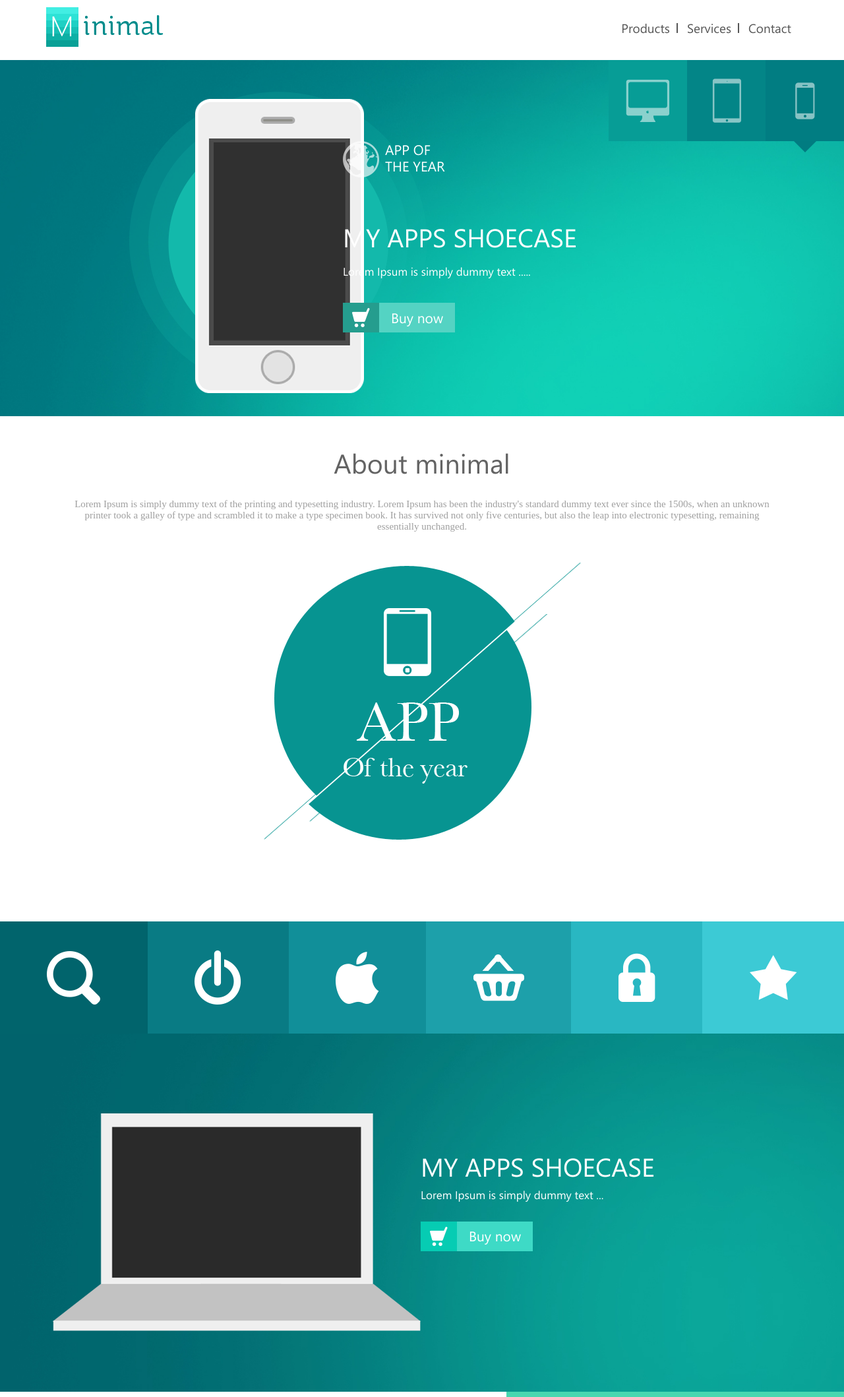
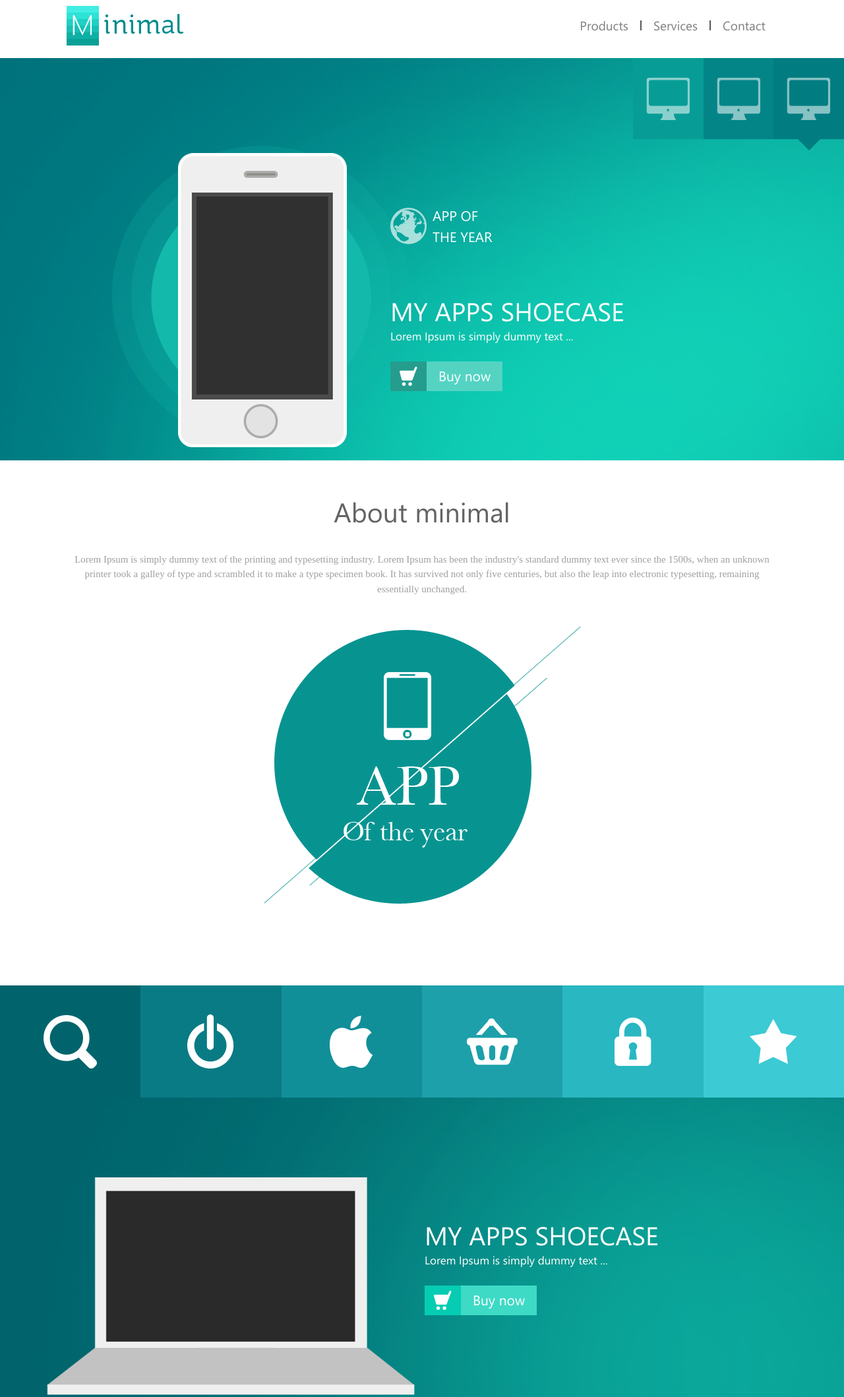
Before and after one commit to IgorKondratyuk1/best_app_website, a plain HTML site: page index.html in a window 1280 px wide. Shown: the part 12-2130 px from the top of the page at 66% size. Drawn offline with nearby package versions, Linux system fonts and the light colour scheme; files whose address does not match are found by name.

Commit message:
Second commit V2.0 added boostrap and adaptive

```diff
--- a/index.html
+++ b/index.html
@@ -3,80 +3,64 @@
 <head>
     <meta charset="UTF-8">
     <meta name="viewport" content="width=device-width, initial-scale=1.0">
-    <link rel="stylesheet" href="css/normalize.min.css">
+    <link rel="stylesheet" href="css/bootstrap-reboot.min.css">
+    <link rel="stylesheet" href="css/bootstrap.min.css">
     <link rel="stylesheet" href="css/fonts.css">
     <link rel="stylesheet" href="css/style.min.css">
-    <title>Project</title>
+    <title>Project_bootstrap</title>
 </head>
 <body>
     <header>
         <div class="container">
-            <div class="header_wrapper">
-                <div class="header_logo"><img src="img/logo.png" alt="logo"></div>
-                <div class="header_menu">
-                    <a href="#">Products</a>
-                    <a href="#">Services</a>
-                    <a href="#">Contact</a>
+            <nav class="navbar navbar-expand-lg navbar-light">
+                <a class="navbar-brand" href="#"><img src="img/logo.png" alt="logo"></a>
+                <button class="navbar-toggler" type="button" data-toggle="collapse" data-target="#navbarNav" aria-controls="navbarNav" aria-expanded="false" aria-label="Toggle navigation">
+                    <span class="navbar-toggler-icon"></span>
+                </button>
+                <div class="collapse navbar-collapse" id="navbarNav">
+                    <ul class="navbar-nav ml-auto">
+                        <li class="nav-item">
+                            <a class="nav-link" href="#">Products</a>
+                        </li>
+                        <li class="nav-item">
+                            <a class="nav-link" href="#">Services</a>
+                        </li>
+                        <li class="nav-item">
+                            <a class="nav-link" href="#">Contact</a>
+                        </li>
+                    </ul>
                 </div>
-            </div>
+            </nav>
         </div>
     </header>
 
     <section class="phone">
-        <div class="devices">
-            <div class="devices_item"><img src="img/icons/comp_icon.png" alt="" class="device_img"></div>
-            <div class="devices_item"><img src="img/icons/tablet_icon.png" alt="" class="device_img"></div>
-            <div class="devices_item"><img src="img/icons/phone_icon.png" alt="" class="device_img"></div>
+        <div class="d-flex flex-row-reverse laptops_wrapper">
+            <div class="d-flex col-md-1 align-items-center justify-content-center item_1">
+                <img src="img/icons/comp_icon.png" alt="">
+            </div>
+            <div class="d-flex col-md-1 align-items-center justify-content-center item_2">
+                <img src="img/icons/comp_icon.png" alt="">
+            </div>
+            <div class="d-flex col-md-1 align-items-center justify-content-center item_3">
+                <img src="img/icons/comp_icon.png" alt="">
+            </div>
         </div>
         <div class="container">
-            <div class="phone_logo">
-                <img src="img/smart_obj.png" alt="">
-            </div>
-            <div class="phone_info">
-                <div class="world">
-                    <img src="img/icons/world_icon.png" alt="world" class="world_img">
-                    <div class="world_descr">App of <br> the year</div>
-                </div>
-                <div class="phone_info_title">My apps shoecase</div>
-                <div class="phone_info_subtitle">Lorem Ipsum is simply dummy text .....</div>
-                <button class="buy_btn">
-                    <div class="shop_logo">
-                        <img src="img/icons/buy_icon.png" alt="" class="shop_img">
+            <div class="row d-flex ">
+                <!-- <div class="d-flex align-items-center col-md-6 phone_img">
+                    <img src="img/smart_obj.png" class="img-responsive" alt="smartphone">
+                </div> -->
+                <img src="img/smart_obj.png" class="img-fluid smartphone_img" alt="smartphone">
+
+                <div class="col-md-5 world_buy_wrapper">
+                    <div class="d-flex align-items-center world">
+                        <img src="img/icons/world_icon.png" alt="world" class="world_img">
+                        <div class="world_descr">App of<br> the year</div>
                     </div>
-                    <div class="btn_name">Buy now</div>
-                </button>
-            </div>
-        </div>
-    </section>
-
-    <section class="minimal">
-        <div class="container">
-            <div class="minimal_title">
-                About minimal
-            </div>
-            <div class="minimal_descr">
-                Lorem Ipsum is simply dummy text of the printing and typesetting industry. Lorem Ipsum has been the industry's standard dummy text ever since the 1500s, when an unknown printer took a galley of type and scrambled it to make a type specimen book. It has survived not only five centuries, but also the leap into electronic typesetting, remaining essentially unchanged.
-            </div>
-            <img src="img/app_of_the_year.png" alt="app_img" class="minimal_best_app">
-        </div>
-    </section>
-
-    <section class="laptop">
-        <div class="laptop_menu">
-            <div class="laptop_menu_item"><img src="img/icons/look_icon.png" alt="" class="menu_item_img"></div>
-            <div class="laptop_menu_item"><img src="img/icons/off_icon.png" alt="" class="menu_item_img"></div>
-            <div class="laptop_menu_item"><img src="img/icons/apple_icon.png" alt="" class="menu_item_img"></div>
-            <div class="laptop_menu_item"><img src="img/icons/basket_icon.png" alt="" class="menu_item_img"></div>
-            <div class="laptop_menu_item"><img src="img/icons/lock_icon.png" alt="" class="menu_item_img"></div>
-            <div class="laptop_menu_item"><img src="img/icons/star_icon.png" alt="" class="menu_item_img"></div>
-        </div>
-        <div class="container">
-            <div class="laptop_info_wrapper">
-                <img src="img/laptop_img.png" alt="laptop_img" class="laptop_img">
-                <div class="laptop_info">
-                    <div class="laptop_info_title">My apps shoecase</div>
-                    <div class="laptop_info_subtitle">Lorem Ipsum is simply dummy text ...</div>
-                    <button class="buy_btn lighter_buy_btn">
+                    <div class="info_title title">My apps shoecase</div>
+                    <div class="info_subtitle subtitle">Lorem Ipsum is simply dummy text ...</div>
+                    <button class="buy_btn">
                         <div class="shop_logo">
                             <img src="img/icons/buy_icon.png" alt="" class="shop_img">
                         </div>
@@ -86,20 +70,85 @@
             </div>
         </div>
     </section>
-    <section class="complete">
-        <div class="procents">
-            <div class="procents_descr">
-                <span class="big_num">60%</span><br>Of project <br>Completed
+
+    <section class="minimal">
+        <div class="container">
+            <div class="row">
+                <div class="mx-auto minimal_title">
+                    About minimal
+                </div>
+                <div class="col-md-12 text-center minimal_descr">
+                    Lorem Ipsum is simply dummy text of the printing and typesetting industry. Lorem Ipsum has been the industry's standard dummy text ever since the 1500s, when an unknown printer took a galley of type and scrambled it to make a type specimen book. It has survived not only five centuries, but also the leap into electronic typesetting, remaining essentially unchanged.
+                </div>
+                <img src="img/app_of_the_year.png" alt="app_img" class="minimal_best_app mx-auto img-fluid">
             </div>
         </div>
-        <div class="arrows">
-            <img src="img/white_arrows_img.png" alt="arrows" class="arrows_img">
+    </section>
+
+    <section class="laptop">
+        <div class="d-flex flex-wrap laptop_menu">
+            <div class="d-flex col-md-2 align-items-center justify-content-center laptop_menu_item_1">
+                <img src="img/icons/look_icon.png" alt="" class="img-fluid">
+            </div>
+            <div class="d-flex col-md-2 align-items-center justify-content-center laptop_menu_item_2">
+                <img src="img/icons/off_icon.png" alt="" class="img-fluid">
+            </div>
+            <div class="d-flex col-md-2 align-items-center justify-content-center laptop_menu_item_3">
+                <img src="img/icons/apple_icon.png" alt="" class="img-fluid">
+            </div>
+            <div class="d-flex col-md-2 align-items-center justify-content-center laptop_menu_item_4">
+                <img src="img/icons/basket_icon.png" alt="" class="img-fluid">
+            </div>
+            <div class="d-flex col-md-2 align-items-center justify-content-center laptop_menu_item_5">
+                <img src="img/icons/lock_icon.png" alt="" class="img-fluid">
+            </div>
+            <div class="d-flex col-md-2 align-items-center justify-content-center laptop_menu_item_6">
+                <img src="img/icons/star_icon.png" alt="" class="img-fluid">
+            </div>
+        </div>
+        <div class="container">
+            <div class="row d-flex laptop_info_wrapper">
+                <!-- <div class="d-flex align-items-center col-md-6 phone_img">
+                    <img src="img/laptop_img.png" alt="laptop img-fluid">
+                </div> -->
+                <img src="img/laptop_img.png" alt="laptop" class="img-fluid laptop_img">
+                <div class="col-md-5 laptop_buy_wrapper">
+                    <div class="laptop_info_title title">My apps shoecase</div>
+                    <div class="laptop_info_subtitle subtitle">Lorem Ipsum is simply dummy text ...</div>
+                    <button class="buy_btn lighter_buy_btn">
+                        <div class="shop_logo">
+                            <img src="img/icons/buy_icon.png" alt="" class="shop_img img-fluid">
+                        </div>
+                        <div class="btn_name">Buy now</div>
+                    </button>
+                </div>
+            </div>
         </div>
     </section>
+
+    <section class="complete">
+        <div class="container-fluid">
+            <div class="row">
+                <div class="col-md-8 d-flex align-items-center justify-content-center  procents">
+                    <div class="procents_descr">
+                        <span class="big_num">60%</span><br>Of project <br>Completed
+                    </div>
+                </div>
+                <div class="col-md-4 d-flex align-items-center justify-content-center  arrows">
+                    <img src="img/white_arrows_img.png" alt="arrows" class="arrows_img img-fluid">
+                </div>
+            </div>
+        </div>
+    </section>
+
     <footer>
-        <div class="copyright">
+        <div class="footer-copyright text-center py-3 footer_text">
             Copyright © 2012 Css Author
         </div>
     </footer>
+
+    <script src="https://code.jquery.com/jquery-3.5.1.slim.min.js" integrity="sha384-DfXdz2htPH0lsSSs5nCTpuj/zy4C+OGpamoFVy38MVBnE+IbbVYUew+OrCXaRkfj" crossorigin="anonymous"></script>
+    <script src="https://cdn.jsdelivr.net/npm/popper.js@1.16.0/dist/umd/popper.min.js" integrity="sha384-Q6E9RHvbIyZFJoft+2mJbHaEWldlvI9IOYy5n3zV9zzTtmI3UksdQRVvoxMfooAo" crossorigin="anonymous"></script>
+    <script src="https://stackpath.bootstrapcdn.com/bootstrap/4.5.0/js/bootstrap.min.js" integrity="sha384-OgVRvuATP1z7JjHLkuOU7Xw704+h835Lr+6QL9UvYjZE3Ipu6Tp75j7Bh/kR0JKI" crossorigin="anonymous"></script>
 </body>
 </html>
--- a/sass/style.sass
+++ b/sass/style.sass
@@ -3,26 +3,22 @@
     margin: 0
     padding: 0
 
-.container
-    width: 1140px
-    margin: 0 auto
+body
+    font-family: 'Segoe' sans-serif
 
 header
-    min-height: 100px
-    padding: 22px 0 16px 0
-    .header_wrapper
-        display: flex
-        justify-content: space-between
-        align-items: center
-        .header_menu
-            a
+    nav
+        min-height: 100px !important
+        ul
+            li
                 font-family: 'Segoe'
                 font-size: 19px
                 font-weight: 300
-                //line-height: 1.89
-                color: #565656
+                color: red
                 text-decoration: none
                 margin-right: 10px
+                display: flex
+                align-items: center
                 &:after
                     content: ''
                     margin-left: 10px
@@ -33,29 +29,24 @@ header
                 &:last-child::after
                     content: none
 
-
 .phone
     position: relative
     min-height: 540px
     background: url("../img/bg_1.jpg") center  center / cover  no-repeat
-    .devices
-        display: flex
-        justify-content: flex-end
-        &_item
-            width: 119px
-            height: 123px
-            display: flex
-            justify-content: space-around
-            align-items: center
-            .device_img
-                display: block
-            &:nth-child(1)
-                background-color: #079d96
-            &:nth-child(2)
-                background-color: #038587
-            &:nth-child(3)
+    .laptops_wrapper
+        padding: 0
+        margin: 0
+        height: 123px
+        .item_3
+            background-color: #079d96
+            padding: 5px
+        .item_2
+            background-color: #038587
+            padding: 5px
+        .item_1
                 position: relative
                 background-color: #017d82
+                padding: 5px
                 &:after
                     top: 100%
                     left: 50%
@@ -69,43 +60,38 @@ header
                     border-top-color: #017c81
                     border-width: 17px
                     margin-left: -17px
+    .world_buy_wrapper
+        position: relative
+        left: -45px
+        .world
+            margin-top: 100px
+            &_descr
+                    margin-left: 9px
+                    font-family: 'Segoe'
+                    font-size: 21px
+                    font-weight: 300
+                    text-align: left
+                    text-transform: uppercase
+                    color: #ffffff
+        .info_title
+            margin-top: 68px
+    .smartphone_img
+        padding: 10px 0 20px 100px
 
-    &_logo
-        position: absolute
-        top: 48px
-        left: 196px
-    &_info
-        position: relative
-        left: 450px
-        width: 450px
-        .world
-            display: flex
-            &_descr
-                margin-left: 9px
-                font-family: 'Segoe'
-                font-size: 21px
-                font-weight: 300
-                text-align: left
-                text-transform: uppercase
-                color: #ffffff
-
-        &_title
-            margin-top: 68px
-            font-family: 'Segoe'
-            font-size: 39px
-            font-weight: 300
-            text-align: left
-            text-transform: uppercase
-            color: #ffffff
-
-        &_subtitle
-            margin-top: 11px
-            font-family: 'Segoe'
-            font-size: 17px
-            font-weight: 300
-            line-height: 2.12
-            text-align: left
-            color: #ffffff
+.title
+    font-family: 'Segoe'
+    font-size: 39px
+    font-weight: 300
+    text-align: left
+    text-transform: uppercase
+    color: #ffffff
+.subtitle
+    font-family: 'Segoe'
+    font-size: 17px
+    line-height: 17px
+    font-weight: 300
+    text-align: left
+    color: #ffffff
 
 .buy_btn
     margin-top: 30px
@@ -139,6 +125,10 @@ header
         .shop_logo
             background-color: #0f5850
 
+.lighter_buy_btn
+    background-color: #3edac6
+    .shop_logo
+        background-color: #06ccb3
 
 .minimal
     padding: 47px 0 124px 0
@@ -148,111 +138,172 @@ header
         font-size: 41px
         font-weight: 300
         color: #636363
-        text-align: center
     &_descr
         margin-top: 30px
         padding: 0 34px
-        text-align: center
         font-family: 'OpenSans'
         font-size: 15px
         color: #9f9f9f
-
     &_best_app
-        display: block
-        margin: 0 auto
         margin-top: 45px
 
 .laptop
     background: url("../img/bg_2.jpg") center  center / cover  no-repeat
     min-height: 700px
     &_menu
-        display: flex
-        &_item
-            display: flex
-            justify-content: space-around
-            align-items: center
-            height: 170px
-            flex-grow: 1
-            &:nth-child(1)
-                background-color: #01646c
-            &:nth-child(2)
-                background-color: #097b84
-            &:nth-child(3)
-                background-color: #118f99
-            &:nth-child(4)
-                background-color: #1da0aa
-            &:nth-child(5)
-                background-color: #29b7c2
-            &:nth-child(6)
-                background-color: #3ccad5
-
+        height: 170px
+        &_item_1
+            background-color: #01646c
+            padding: 10px
+        &_item_2
+            background-color: #097b84
+            padding: 10px
+        &_item_3
+            background-color: #118f99
+            padding: 10px
+        &_item_4
+            background-color: #1da0aa
+            padding: 10px
+        &_item_5
+            background-color: #29b7c2
+            padding: 10px
+        &_item_6
+            background-color: #3ccad5
+            padding: 10px
     .laptop_info_wrapper
-        display: flex
-        padding: 121px 9px 92px 9px
-        .laptop_info
+        margin-top: 121px
+        //padding: 121px 9px 92px 9px
+        .laptop_buy_wrapper
             margin-top: 58px
-            &_title
-                font-family: 'Segoe'
-                font-size: 39px
-                font-weight: 300
-                text-align: left
-                text-transform: uppercase
-                color: #ffffff
             &_subtitle
                 margin-top: 11px
-                font-family: 'Segoe'
-                font-size: 17px
-                font-weight: 300
-                text-align: left
-                color: #ffffff
             &_btn
                 margin-top: 30px
 
-.lighter_buy_btn
-    background-color: #3edac6
-    .shop_logo
-        background-color: #06ccb3
-
-
 .complete
     min-height: 512px
-    display: flex
     .procents
-        flex-basis: 60%
-        display: flex
-        align-items: center
-        justify-content: space-around
+        min-height: 512px
         &_descr
-            //margin-top: 80px
-            width: 500px
-            min-height: 330px
+            padding: 10px
             font-family: 'Segoe'
             font-size: 74px
             font-weight: 300
-            text-align: center
             text-transform: uppercase
             line-height: 74px
-            text-align: center
             color: #49d7b0
             .big_num
                 font-size: 200px
                 font-weight: 900
                 line-height: 200px
     .arrows
-        flex-basis: 40%
-        display: flex
-        justify-content: space-around
-        align-items: center
         background-color: #49d7b0
+        padding: 10px
 
 footer
     border-top: 1px solid #dbdbdb
-    min-height: 100px
-    display: flex
-    align-items: center
-    justify-content: space-around
-    .copyright
+    .footer_text
         font-family: 'Segoe'
         font-size: 23px
         font-weight: 300
         color: #989898
+
+
+@media (max-width: 992px)
+    header
+        nav
+            ul
+                li
+                    &:after
+                        content: none
+    .title
+        margin-top: 20px
+    .subtitle
+        text-align: center
+    .phone
+        .smartphone_img
+            padding: 10px
+            display: block
+            margin: 0 auto
+        .world_buy_wrapper
+            all: unset
+            margin: 0 auto
+            .world
+                all: unset
+                display: flex
+                justify-content: center
+    .buy_btn
+        margin: 20px auto
+    .laptop
+        &_img
+            padding: 10px
+            display: block
+            margin: 0 auto
+        .laptop_info_wrapper
+            .laptop_buy_wrapper
+                all: unset
+                margin: 0 auto
+
+@media (max-width: 992px)
+    .title
+        margin-top: 20px
+    .subtitle
+        text-align: center
+    .phone
+        .smartphone_img
+            padding: 10px
+            display: block
+            margin: 0 auto
+        .world_buy_wrapper
+            all: unset
+            margin: 0 auto
+            .world
+                all: unset
+                display: flex
+                justify-content: center
+    .buy_btn
+        margin: 20px auto
+    .laptop
+        &_img
+            padding: 10px
+            display: block
+            margin: 0 auto
+        .laptop_info_wrapper
+            .laptop_buy_wrapper
+                all: unset
+                margin: 0 auto
+
+@media (max-width: 767px)
+    .laptop
+        .laptop_info_wrapper
+            margin-top: 450px
+
+@media (max-width: 434px)
+    .complete
+        .procents
+            &_descr
+                font-size: 54px
+                .big_num
+                    font-size: 150px
+    footer
+        border-top: none
+        .footer_text
+            font-size: 15px
+    .title
+        font-size: 30px
+    .subtitle
+        font-size: 15px
+
+@media (max-width: 320px)
+    .complete
+        .procents
+            &_descr
+                font-size: 34px
+                line-height: 34px
+                .big_num
+                    font-size: 100px
+                    line-height: 100px
+    .title
+        font-size: 20px
+    .subtitle
+        font-size: 12px
```
Also changed, not shown: css/bootstrap-reboot.min.css (added), css/bootstrap.min.css (added), css/style.min.css, 3 other files.
